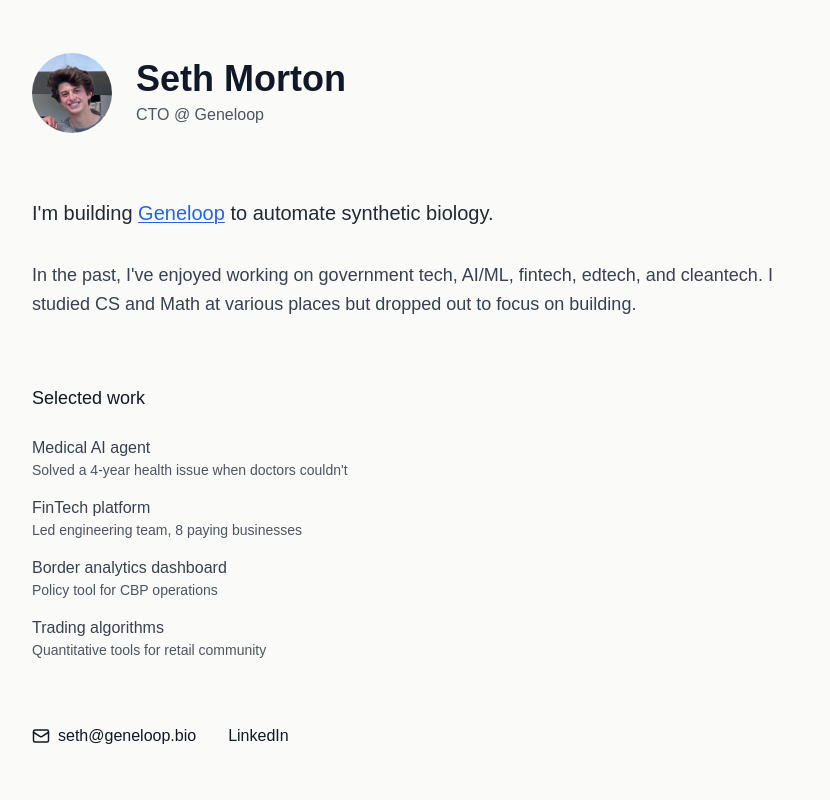
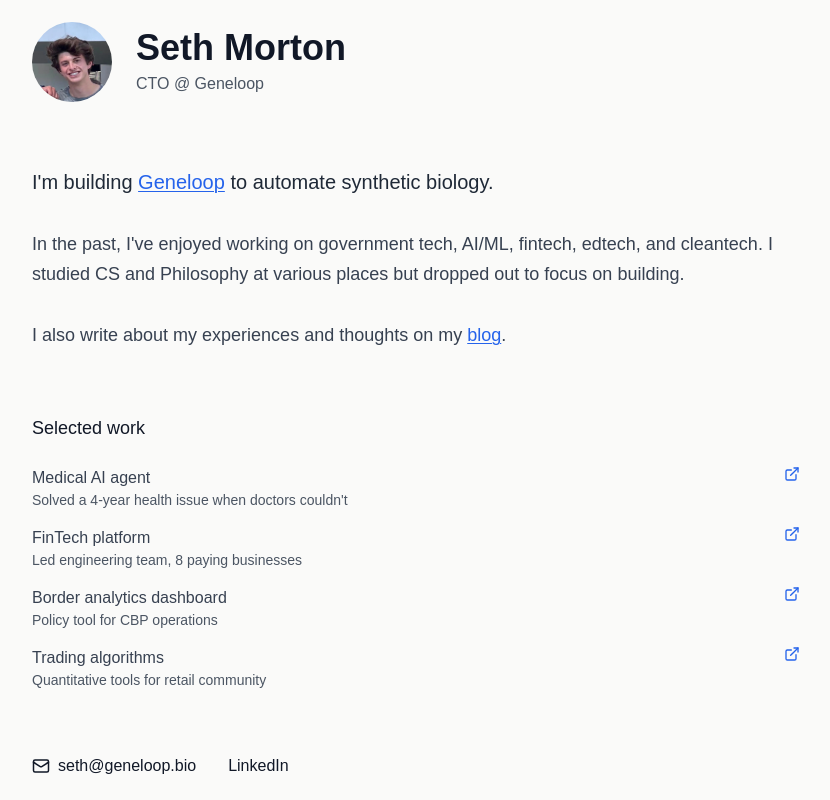
Before and after one commit to sethmorton/personal_website, a SvelteKit app: page / in a window 1280 px wide. Shown: the whole page, without its empty margins (224-1054 px from the left). Built offline with nearby package versions, Linux system fonts and the light colour scheme.

Commit message:
Add blog reference and external links to selected works

```diff
--- a/src/routes/+page.svelte
+++ b/src/routes/+page.svelte
@@ -31,7 +31,14 @@
 			</p>
 
 			<p class="text-lg text-gray-700 leading-relaxed">
-				In the past, I've enjoyed working on government tech, AI/ML, fintech, edtech, and cleantech. I studied CS and Math at various places but dropped out to focus on building.
+				In the past, I've enjoyed working on government tech, AI/ML, fintech, edtech, and cleantech. I studied CS and Philosophy at various places but dropped out to focus on building.
+			</p>
+
+			<p class="text-lg text-gray-700 leading-relaxed">
+				I also write about my experiences and thoughts on my
+				<a href="/blog" class="text-blue-600 hover:text-blue-800 font-medium underline decoration-1 underline-offset-2">
+					blog
+				</a>.
 			</p>
 		</div>
 
@@ -44,24 +51,56 @@
 						<div class="font-medium">Medical AI agent</div>
 						<div class="text-sm text-gray-600">Solved a 4-year health issue when doctors couldn't</div>
 					</div>
+					<a
+						href="https://lifelogic.sethmorton.xyz/"
+						target="_blank"
+						rel="noopener noreferrer"
+						class="text-blue-600 hover:text-blue-800 transition-colors duration-200"
+					>
+						<ExternalLink size={16} />
+					</a>
 				</div>
 				<div class="flex justify-between items-start">
 					<div>
 						<div class="font-medium">FinTech platform</div>
 						<div class="text-sm text-gray-600">Led engineering team, 8 paying businesses</div>
 					</div>
+					<a
+						href="https://renavestapp.com"
+						target="_blank"
+						rel="noopener noreferrer"
+						class="text-blue-600 hover:text-blue-800 transition-colors duration-200"
+					>
+						<ExternalLink size={16} />
+					</a>
 				</div>
 				<div class="flex justify-between items-start">
 					<div>
 						<div class="font-medium">Border analytics dashboard</div>
 						<div class="text-sm text-gray-600">Policy tool for CBP operations</div>
 					</div>
+					<a
+						href="https://borderdashboard.com"
+						target="_blank"
+						rel="noopener noreferrer"
+						class="text-blue-600 hover:text-blue-800 transition-colors duration-200"
+					>
+						<ExternalLink size={16} />
+					</a>
 				</div>
 				<div class="flex justify-between items-start">
 					<div>
 						<div class="font-medium">Trading algorithms</div>
 						<div class="text-sm text-gray-600">Quantitative tools for retail community</div>
 					</div>
+					<a
+						href="https://66ec9beaa642520009159636--splendorous-basbousa-4eb04f.netlify.app/"
+						target="_blank"
+						rel="noopener noreferrer"
+						class="text-blue-600 hover:text-blue-800 transition-colors duration-200"
+					>
+						<ExternalLink size={16} />
+					</a>
 				</div>
 			</div>
 		</div>
```
